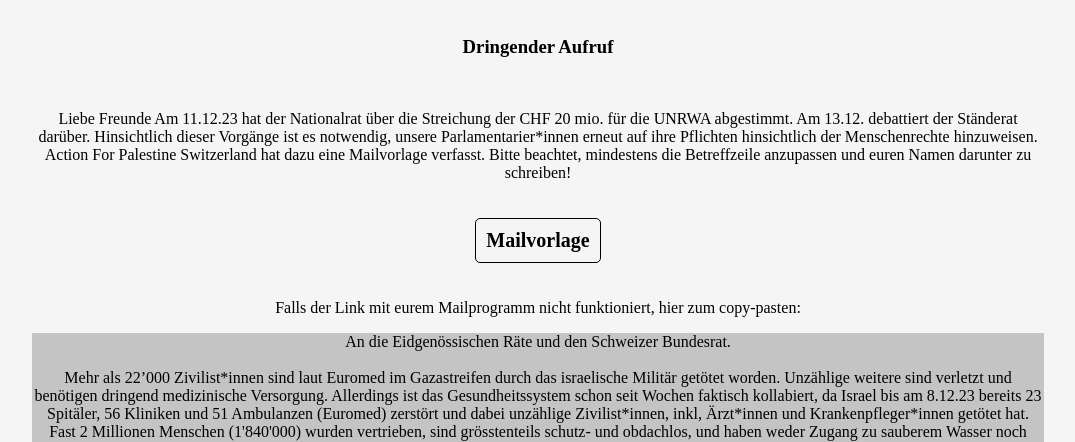
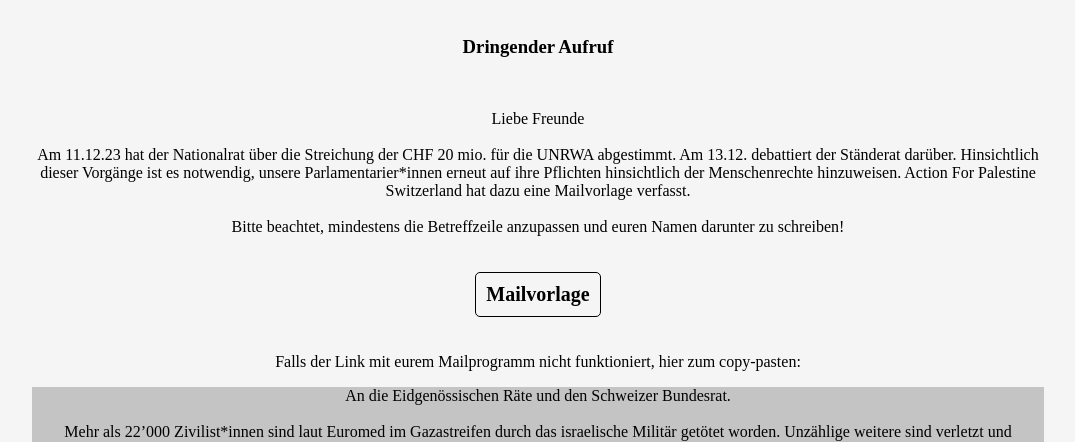
Before and after one commit to LXIF/raete-mail, a plain HTML site: page index.html in a window 1280 px wide. Shown: the part 331-773 px from the top of the page, without its empty margins (102-1177 px from the left). Drawn offline with Linux system fonts and the light colour scheme.

Commit message:
Update index.html

```diff
--- a/index.html
+++ b/index.html
@@ -64,9 +64,9 @@ Freundliche Grüsse
         <br/>
 
         <p>
-            Liebe Freunde
+            Liebe Freunde<br/><br/>
 
-            Am 11.12.23 hat der Nationalrat über die Streichung der CHF 20 mio. für die UNRWA abgestimmt. Am 13.12. debattiert der Ständerat darüber. Hinsichtlich dieser Vorgänge ist es notwendig, unsere Parlamentarier*innen erneut auf ihre Pflichten hinsichtlich der Menschenrechte hinzuweisen. <a>Action For Palestine Switzerland</a> hat dazu eine Mailvorlage verfasst.
+            Am 11.12.23 hat der Nationalrat über die Streichung der CHF 20 mio. für die UNRWA abgestimmt. Am 13.12. debattiert der Ständerat darüber. Hinsichtlich dieser Vorgänge ist es notwendig, unsere Parlamentarier*innen erneut auf ihre Pflichten hinsichtlich der Menschenrechte hinzuweisen. <a>Action For Palestine Switzerland</a> hat dazu eine Mailvorlage verfasst.<br/><br/>
 
             Bitte beachtet, mindestens die Betreffzeile anzupassen und euren Namen darunter zu schreiben!
         </p>
```
